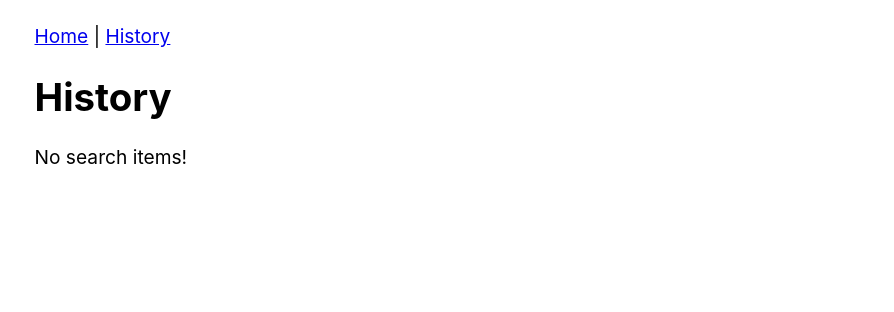
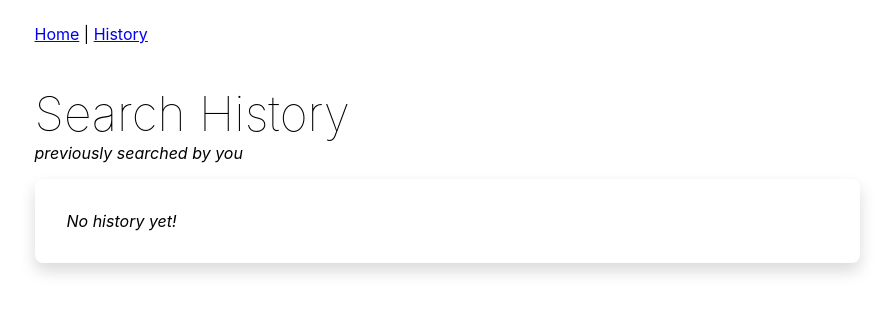
Before and after one commit to mudassirzr/github-user-search, a React (Create React App) app: page /history in a window 1280 px wide. Shown: the top 312 px of the page, without its empty margins (225-1119 px from the left). Built offline with nearby package versions, Linux system fonts and the light colour scheme.

Commit message:
design changes to history page

```diff
--- /dev/null
+++ b/src/components/history/history.module.css
@@ -0,0 +1,30 @@
+.historyTitle {
+    font-size: 3rem;
+    font-weight: lighter;
+    margin-bottom: 0rem;
+}
+.historySubTitle {
+    margin-top: 0rem;
+    font-size: 1rem;
+}
+.historyWrapper {
+    width: 100%;
+    height: 100%;
+    /* background-color: #f5f5f5; */
+    padding: 2rem;
+    box-shadow: 0 0.5rem 1rem rgba(0, 0, 0, 0.15);
+    border-radius: 0.5rem;
+    list-style: none;
+}
+.historyItem {
+    display: flex;
+    justify-content: space-between;
+    align-items: center;
+    cursor: pointer;
+}
+.historyItem:hover p {
+    text-decoration: underline;
+}
+.historyItem + .historyItem {
+    border-top: 0.2rem solid #f5f5f5;
+}
--- a/src/components/history/index.tsx
+++ b/src/components/history/index.tsx
@@ -1,13 +1,31 @@
-import { HistoryProps } from "components/history/types";
+import { useSelector, shallowEqual } from 'react-redux';
+import { useNavigate } from 'react-router-dom';
+import { searchState, } from 'state/types';
+import { State } from 'state';
 import { historyItem } from "state/types";
+import classes from "components/history/history.module.css";
 
-export default function History(props: HistoryProps) {
-  const { history, onHistoryClick } = props;
+export default function History() {
+  const navigate = useNavigate();
+  const search : searchState = useSelector((state: State) => state.search, shallowEqual);
+  const { history } = search
+  const onHistoryClick = (term: string) => {
+    navigate(`/user/${term}`);
+  }
   return (
     <section>
-      {
-        history.map((term: historyItem, i: number) => <button key={i} onClick={() => onHistoryClick(term.searchTerm)}>{term.searchTerm}{new Date(term.timestamp).toLocaleString()}</button>)
-      }
+      <h1 className={classes.historyTitle}>Search History</h1>
+      <p className={classes.historySubTitle}><i>previously searched by you</i></p>
+         <ul className={classes.historyWrapper}>
+        {
+          history?.length > 0 ? history.map((term: historyItem, i: number) => (
+            <li className={classes.historyItem} key={i} onClick={() => onHistoryClick(term.searchTerm)}>
+              <p>{term.searchTerm}</p><small>{new Date(term.timestamp).toLocaleString()}</small>
+            </li>
+            )
+          ) : <li className={classes.historyItem}><em>No history yet!</em></li>
+        }
+        </ul>
     </section>
   );
 }
--- a/src/components/history/types.ts
+++ /dev/null
@@ -1,6 +0,0 @@
-import { historyItem } from "state/types";
-
-export type HistoryProps = {
-    history: historyItem[];
-    onHistoryClick: (item: string) => void
-}
--- a/src/index.css
+++ b/src/index.css
@@ -1,8 +1,11 @@
+html {
+  font-size: 16px;
+}
 body {
   margin: auto;
   max-width: 761px;
   padding: 1.5rem;
-  font-size: 1.2rem;
+  font-size: 1rem;
   font-family: -apple-system, BlinkMacSystemFont, 'Segoe UI', 'Roboto', 'Oxygen',
     'Ubuntu', 'Cantarell', 'Fira Sans', 'Droid Sans', 'Helvetica Neue',
     sans-serif;
--- a/src/routes/history.tsx
+++ b/src/routes/history.tsx
@@ -1,22 +1,6 @@
-import { useSelector, shallowEqual } from 'react-redux';
-import { useNavigate } from 'react-router-dom';
-import { searchState, } from 'state/types';
-import { State } from 'state';
 import History from 'components/history';
 export default function HistoryRoute() {
-    const navigate = useNavigate();
-    const search : searchState = useSelector((state: State) => state.search, shallowEqual);
-    const { history } = search
-    const onHistoryClick = (term: string) => {
-        navigate(`/user/${term}`);
-    }
-    console.log(history,'history')
     return (
-        <div>
-            <h1>History</h1>
-            {
-                history?.length > 0 ? <History history={history} onHistoryClick={onHistoryClick} /> : <p>No search items!</p>
-            }
-        </div>
+        <History />
     );
 }
```
